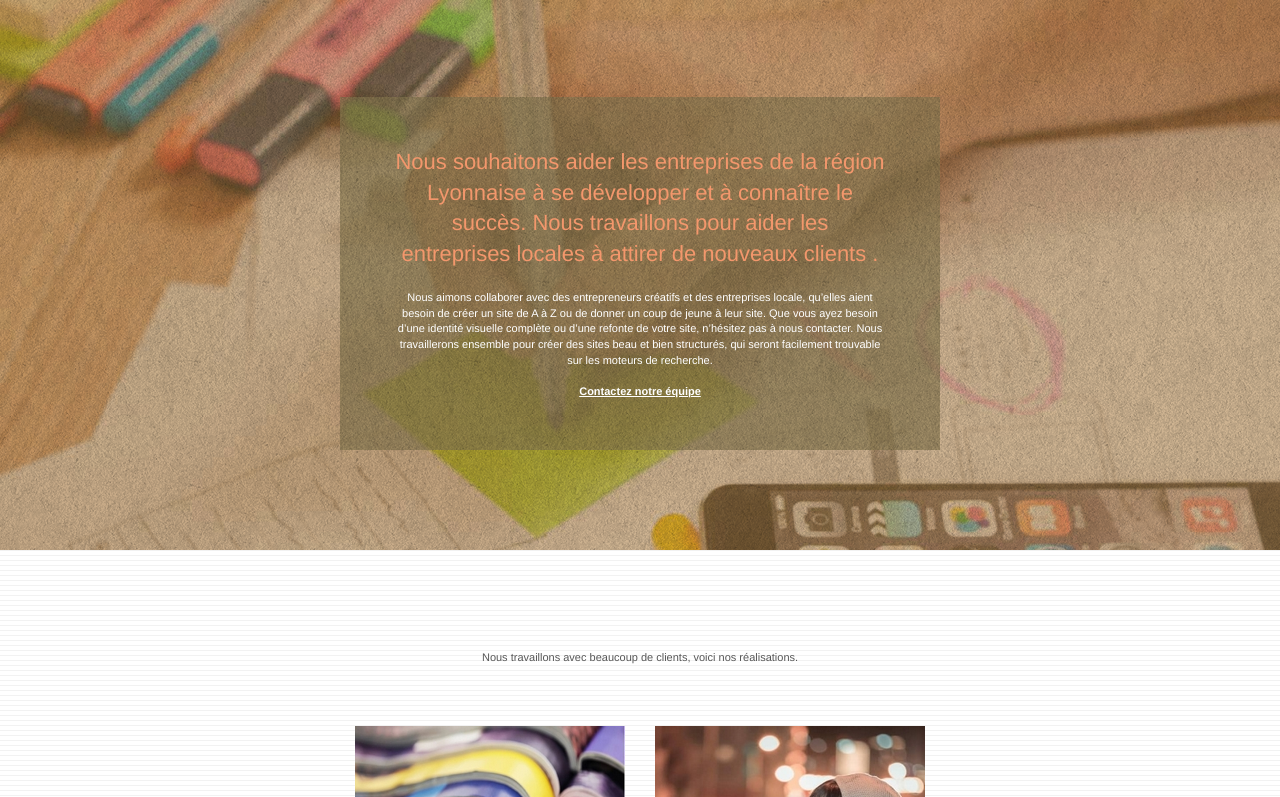
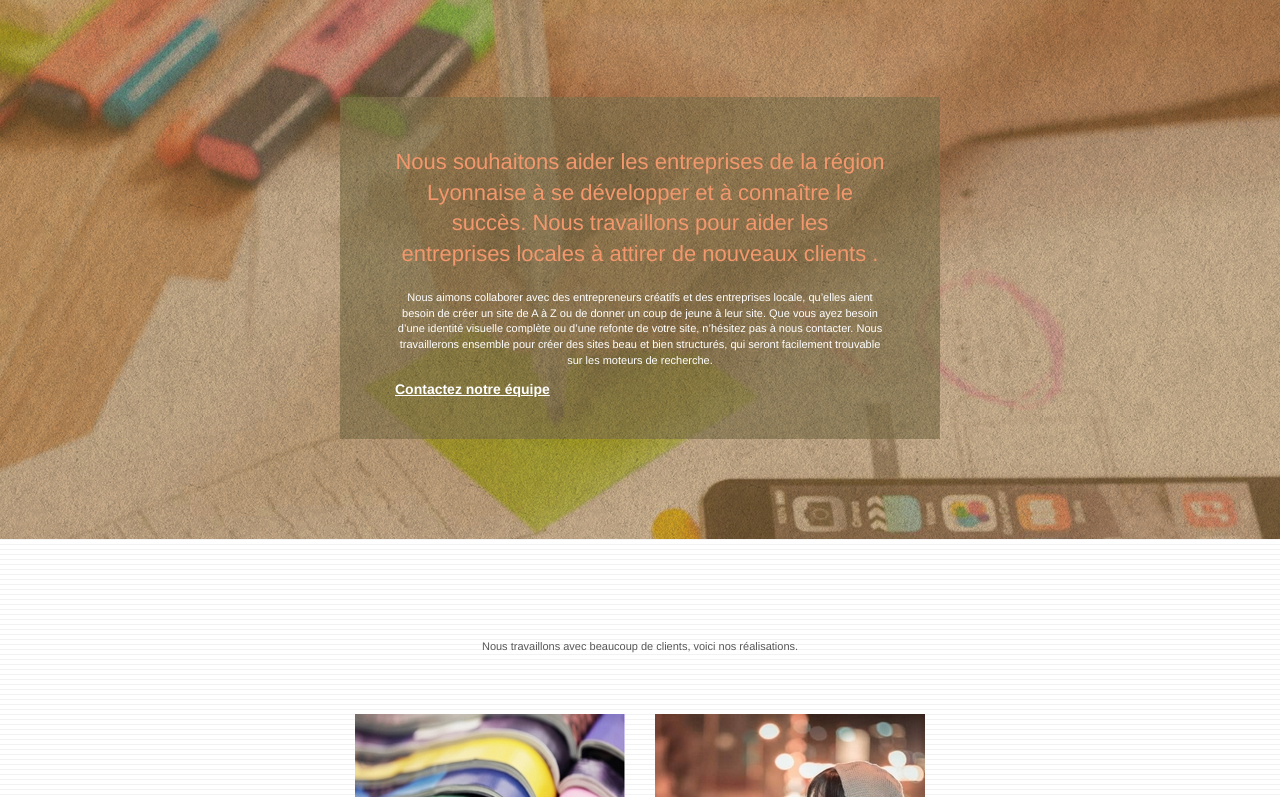
Before and after one commit to Waellan77/P4_La_panthere, a plain HTML site: page index.html in a window 1280 px wide. Shown: the part 1018-1815 px from the top of the page. Drawn offline with Linux system fonts and the light colour scheme.

Commit message:
Supression des <br> inutiles

```diff
--- a/index.html
+++ b/index.html
@@ -139,11 +139,12 @@
 		<div class="row tight-width-whitespace black-background">
 			<div class="col-sm-12">
 				<h2 class="mg-md text-center tc-white">
-					Nous souhaitons aider les entreprises de la région Lyonnaise à se développer et à connaître le succès. Nous travaillons pour aider les entreprises locales à attirer de nouveaux clients .<br>
+					Nous souhaitons aider les entreprises de la région Lyonnaise à se développer et à connaître le succès. Nous travaillons pour aider les entreprises locales à attirer de nouveaux clients .
 				</h2>
 				<p class="text-center white">
-					Nous aimons collaborer avec des entrepreneurs créatifs et des entreprises locale, qu’elles aient besoin de créer un site de A à Z ou de donner un coup de jeune à leur site. Que vous ayez besoin d’une identité visuelle complète ou d’une refonte de votre site, n’hésitez pas à nous contacter. Nous travaillerons ensemble pour créer des sites beau et bien structurés, qui seront facilement trouvable sur les moteurs de recherche. <br><br><a class="ltc-white bold-link" href="page2.html">Contactez notre équipe</a><br>
+					Nous aimons collaborer avec des entrepreneurs créatifs et des entreprises locale, qu’elles aient besoin de créer un site de A à Z ou de donner un coup de jeune à leur site. Que vous ayez besoin d’une identité visuelle complète ou d’une refonte de votre site, n’hésitez pas à nous contacter. Nous travaillerons ensemble pour créer des sites beau et bien structurés, qui seront facilement trouvable sur les moteurs de recherche.
 				</p>
+				<a class="ltc-white bold-link" href="page2.html">Contactez notre équipe</a>
 			</div>
 		</div>
 	</div>
@@ -225,7 +226,7 @@
 		<div class="row">
 			<div class="col-sm-12">
 				<p class="text-center white">
-					Agence La Panthère - Agence web basée à Lyon.<br>
+					Agence La Panthère - Agence web basée à Lyon.
 				</p>
 				<div class="row row-no-gutters social">
 					<div class="col-sm-3">
```
